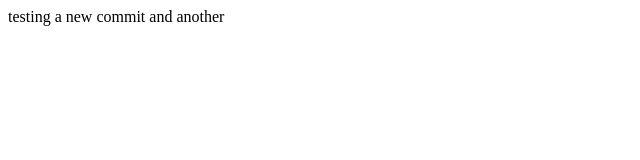
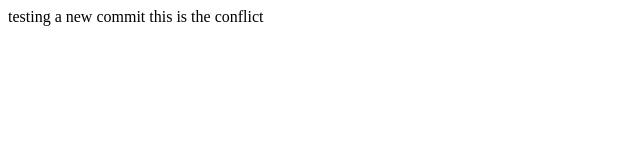
Before and after one commit to gbsorensen/git-test, a plain HTML site: page index.html in a window 1280 px wide. Shown: the full height of the page, 0-640 px from the left. Drawn offline with Linux system fonts and the light colour scheme.

Commit message:
created conflict line

```diff
--- a/index.html
+++ b/index.html
@@ -7,6 +7,6 @@
 </head>
 <body>
     testing a new commit
-    and another
+    this is the conflict
 </body>
 </html>
```
